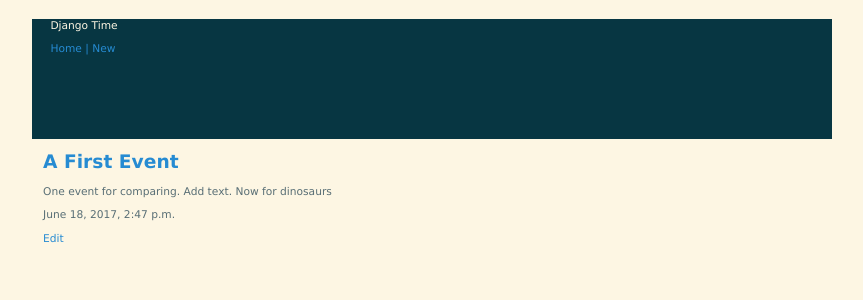
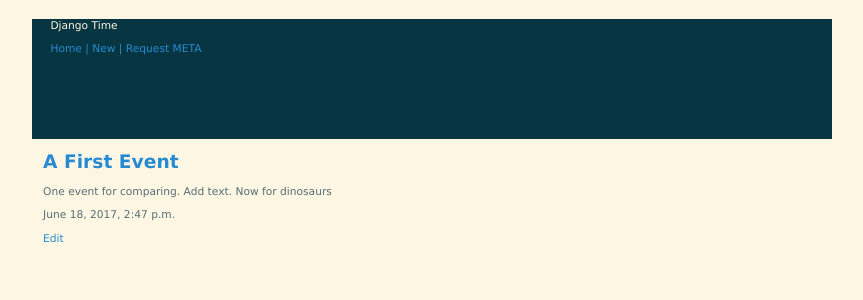
Before and after one commit to pvosper/django_time, a Django app: page /event/1/ in a window 1280 px wide. Shown: the top 300 px of the page, without its empty margins (102-965 px from the left). Run offline with Django 3.2, Linux system fonts and the light colour scheme; data comes from the database, SQL or seed files in the repository.

Commit message:
Display request META information works, but could use better formatting

```diff
--- a/timesite/timeapp/templates/meta_detail.html
+++ b/timesite/timeapp/templates/meta_detail.html
@@ -3,6 +3,6 @@
 {% block content %}
     <h1>Request META</h1>
     {% for value in values %}
-        <p>{{ value.foo }}</p>
+        <p>{{ value }}</p>
     {% endfor %}
 {% endblock %}
--- a/timesite/timeapp/views.py
+++ b/timesite/timeapp/views.py
@@ -65,5 +65,6 @@ def event_new(request):
 def meta_detail(request):
     """Display META values"""
     values = request.META.items()
-    values.sort()
+    # values.sort()
+    # TODO create list of formatted string to render instead
     return render(request, 'meta_detail.html', {'values': values})
--- a/timesite/timesite/templates/base.html
+++ b/timesite/timesite/templates/base.html
@@ -22,7 +22,8 @@
 				</div>
 				<div class="navbox">
                     <a class="navbox" href="/">Home | </a>
-                    <a class="navbox" href="{% url 'event_new' %}">New</a>
+                    <a class="navbox" href="{% url 'event_new' %}">New |</a>
+                    <a class="navbox" href="{% url 'meta_detail' %}">Request META</a>
 				</div>
             </div>
             <div id="container">
```
